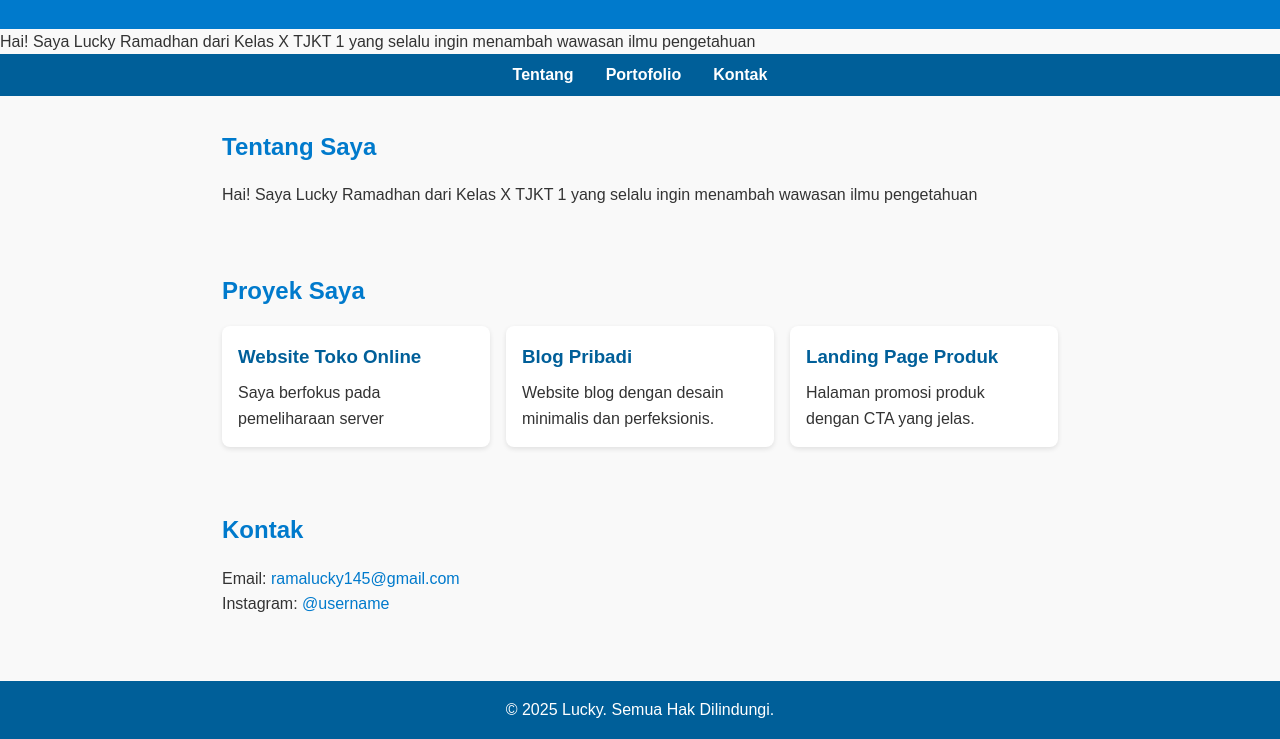
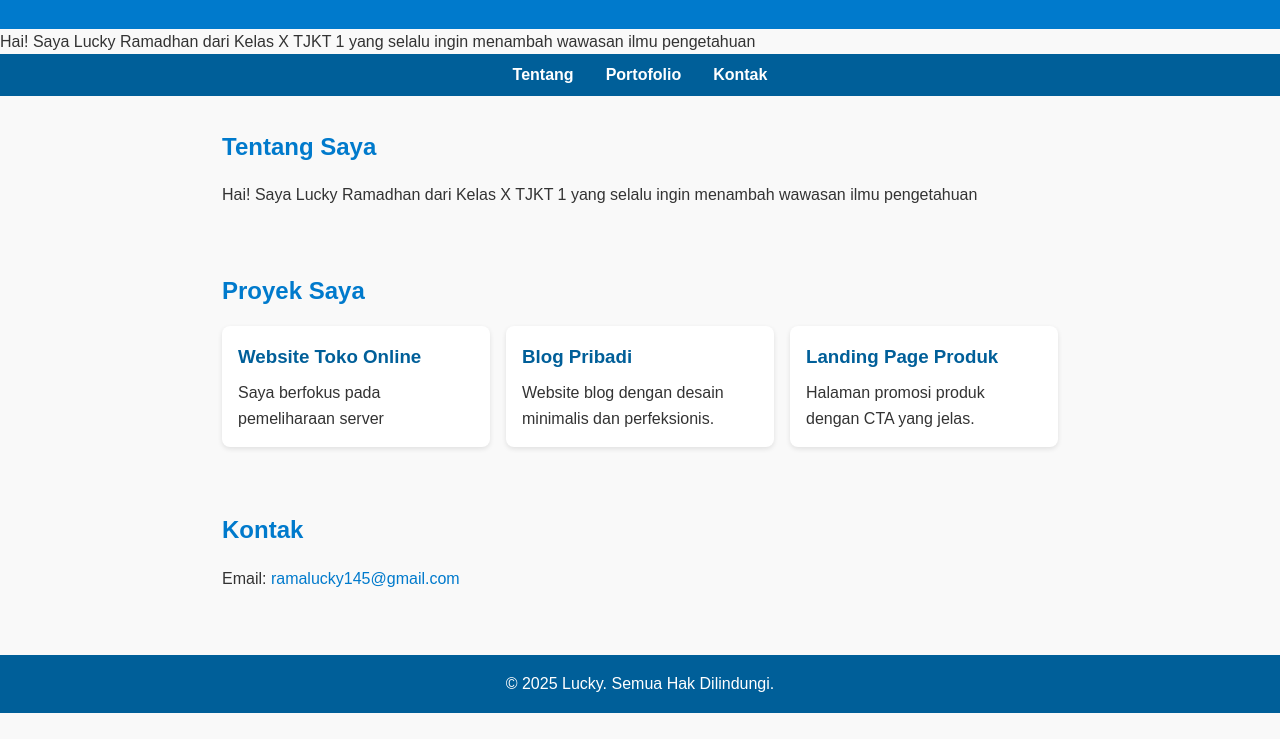
Before and after one commit to yekacul/PORTOFOLIO, a plain HTML site: page index.html in a window 1280 px wide. Shown: the part 112-851 px from the top of the page. After the commit the page ends 825 px from the top, so only its background shows below. Drawn offline with Linux system fonts and the light colour scheme.

Commit message:
Update index.html

```diff
--- a/index.html
+++ b/index.html
@@ -56,7 +56,6 @@
   <section id="kontak">
     <h2>Kontak</h2>
     <p>Email: <a href="mailto:ramalucky145@gmail.com">ramalucky145@gmail.com</a></p>
-    <p>Instagram: <a href="https://instagram.com/username" target="_blank">@username</a></p>
   </section>
 
   <!-- Footer -->
```
